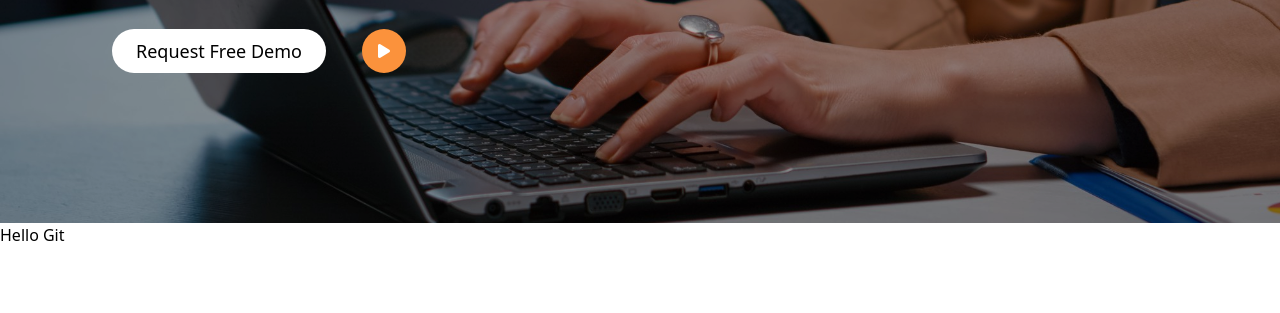
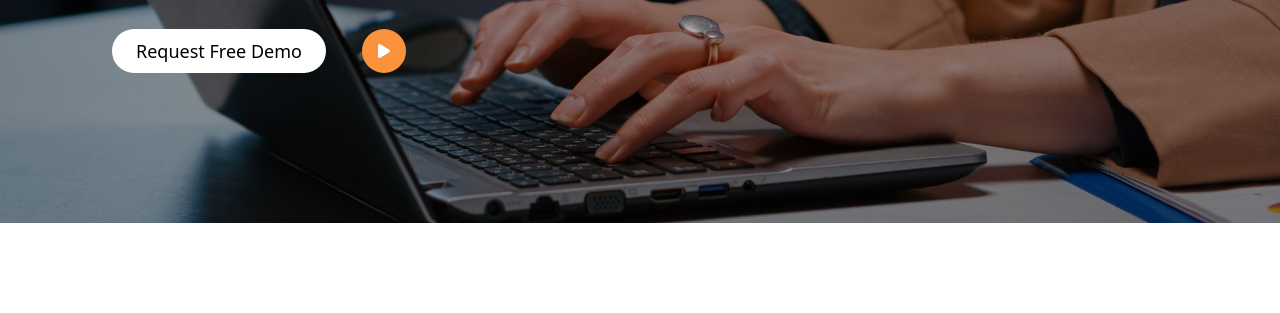
Before and after one commit to SolankiAman004/TydekCreativeAgency, a website: page index.html in a window 1280 px wide. Shown: the part 381-694 px from the top of the page. Drawn offline with nearby package versions, Linux system fonts and the light colour scheme.

Commit message:
Update index.html

```diff
--- a/index.html
+++ b/index.html
@@ -135,7 +135,6 @@
     </section>
 
 
-<h1>Hello Git</h1>
     <!-- first section ended -->
 
     <section id="services" class="text-gray-600 body-font" id="Service">
```
